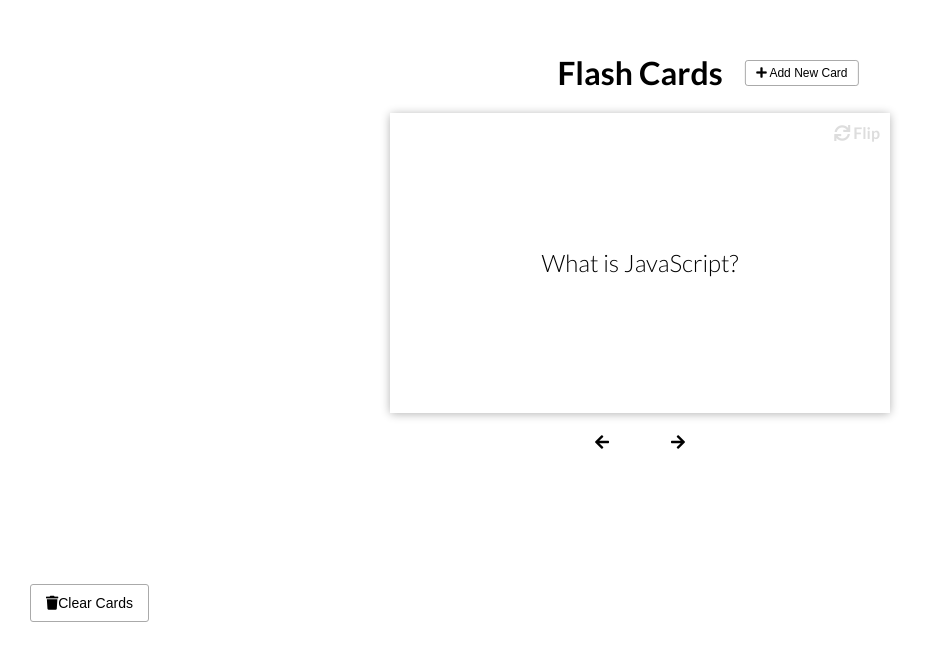
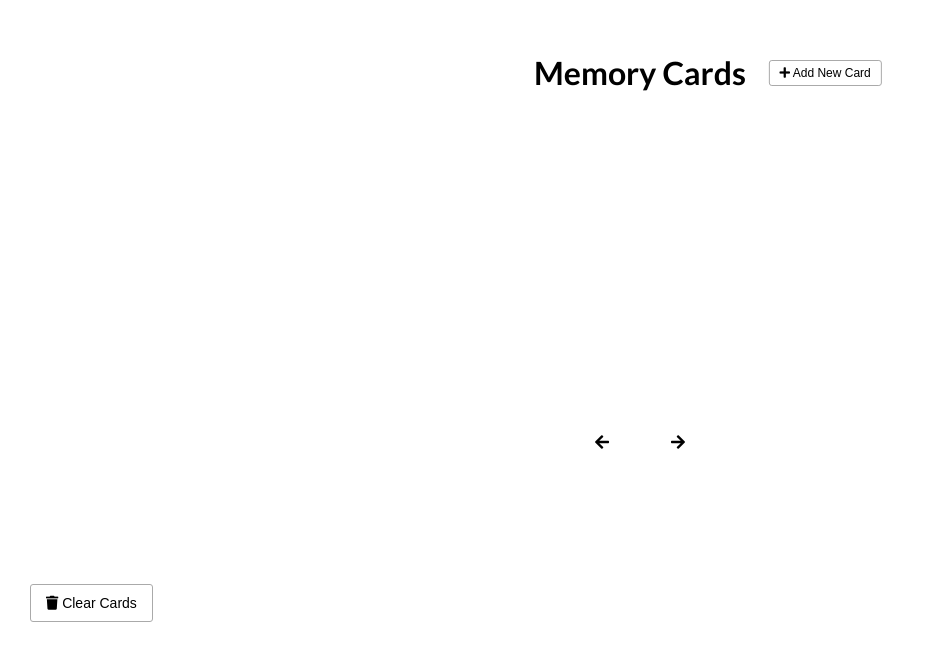
Before and after one commit to abhinavg916/flash-cards, a plain HTML site: page index.html in a window 1280 px wide. Shown: the part 148-800 px from the top of the page, without its empty margins (0-927 px from the left). Drawn offline with Linux system fonts and the light colour scheme.

Commit message:
Update HTML

```diff
--- a/index.html
+++ b/index.html
@@ -14,48 +14,56 @@
   </head>
   <body>
     <button id="clear" class="clear btn">
-      <i class="fas fa-trash"></i>Clear Cards
+      <i class="fas fa-trash"></i> Clear Cards
     </button>
 
     <h1>
-      Flash Cards
+      Memory Cards
       <button id="show" class="btn btn-small">
         <i class="fas fa-plus"></i> Add New Card
       </button>
     </h1>
 
-    <div id="card-container" class="cards">
-      <div class="card active">
+    <div id="cards-container" class="cards">
+      <!-- <div class="card active">
         <div class="inner-card">
           <div class="inner-card-front">
-            <p>What is JavaScript?</p>
-            <div class="inner-card-back">
-              <p>Programming Language</p>
-            </div>
+            <p>
+              What is PHP?
+            </p>
+          </div>
+          <div class="inner-card-back">
+            <p>
+              A programming language
+            </p>
           </div>
         </div>
       </div>
-
       <div class="card">
         <div class="inner-card">
           <div class="inner-card-front">
-            <p>What is Java?</p>
-            <div class="inner-card-back">
-              <p>Programming Language</p>
-            </div>
+            <p>
+              What is PHP?
+            </p>
+          </div>
+          <div class="inner-card-back">
+            <p>
+              A programming language
+            </p>
           </div>
         </div>
-      </div>
+      </div> -->
     </div>
 
     <div class="navigation">
       <button id="prev" class="nav-button">
-        <i class="fas fa-arrow-left"> </i>
+        <i class="fas fa-arrow-left"></i>
       </button>
+
       <p id="current"></p>
 
       <button id="next" class="nav-button">
-        <i class="fas fa-arrow-right"> </i>
+        <i class="fas fa-arrow-right"></i>
       </button>
     </div>
 
@@ -78,7 +86,7 @@
       </div>
 
       <button id="add-card" class="btn">
-        <i class="fas fa-plus">Add Card</i>
+        <i class="fas fa-plus"></i> Add Card
       </button>
     </div>
 
```
